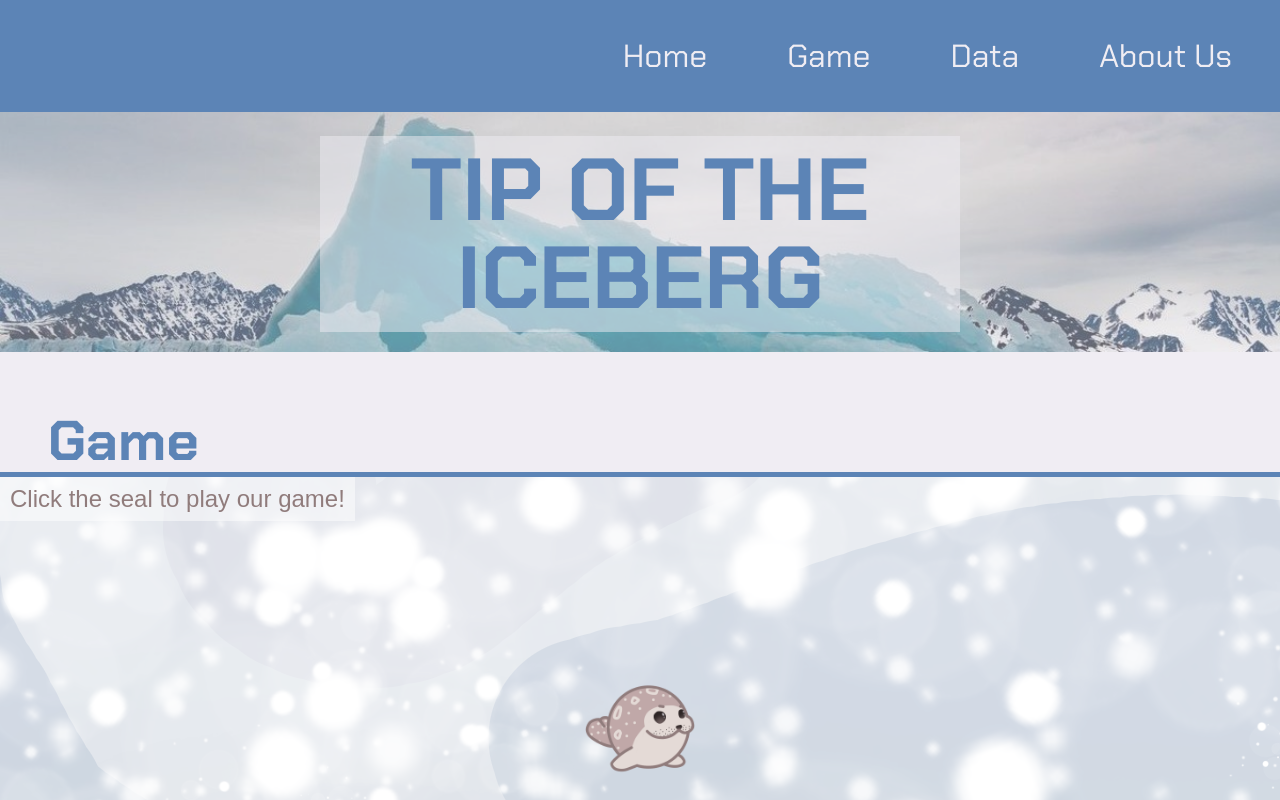
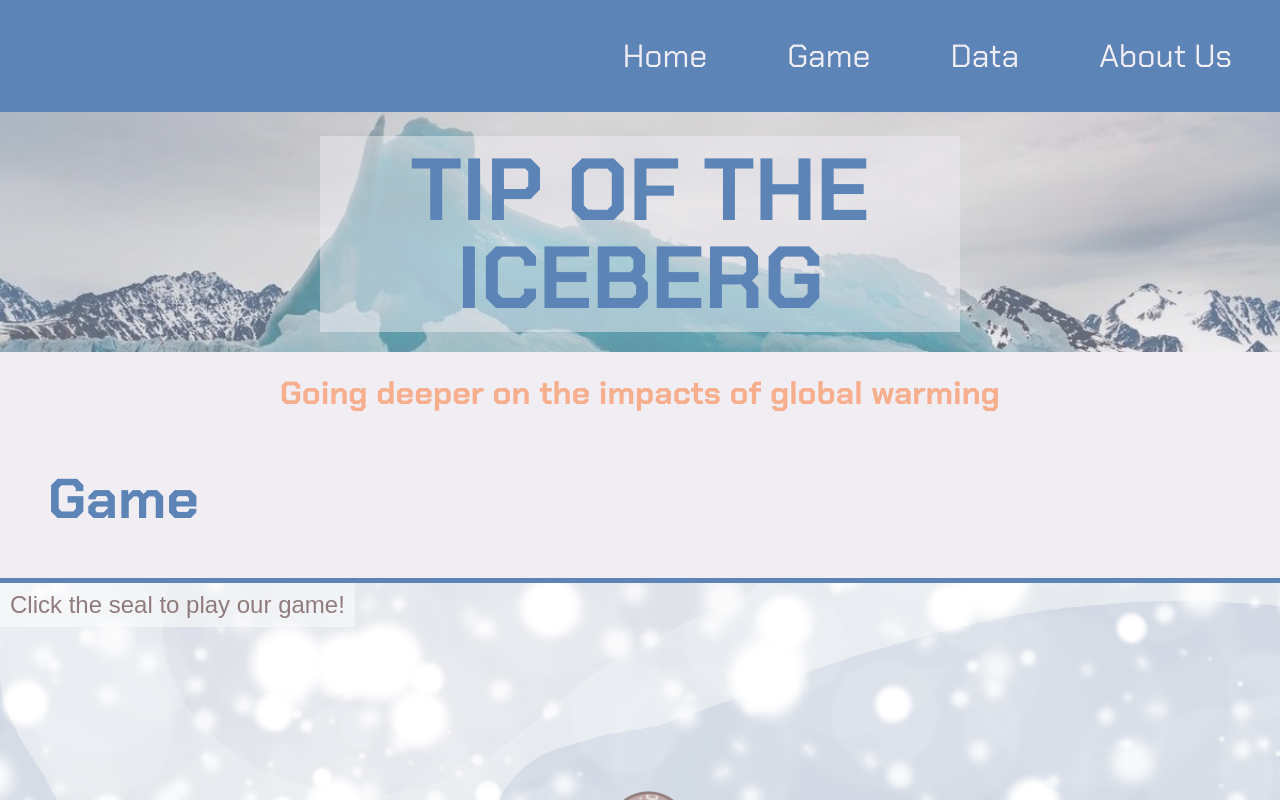
Before and after one commit to E11aW/css481-final-project, a React (Create React App) app: page / in a window 1280 px wide. Shown: the top 800 px of the page. Built offline with nearby package versions, Linux system fonts and the light colour scheme.

Commit message:
Added a few extra details

```diff
--- a/src/pages/about-us/about-us.js
+++ b/src/pages/about-us/about-us.js
@@ -27,7 +27,7 @@ export const AboutUs = () => {
           imageAlt='Ella Williams'
           text='I am an undergraduate student at the University of Washington Bothell working towards a Bachelor of Science in Computer Science and Software Engineering. I work on campus and am a very active member of our campus’s robotics team: TrickFire Robotics. I am well-versed in a wide variety of programming languages, including both frontend and backend.'
           hasButton={false}
-          funFacts={['I have a pet cornsnake', 'I like doing arts and crafts', 'I know what Pokemon is', 'I have loved dragons my entire life', 'I am such a workaholic', 'I am a very chaotic seal', 'I turned everyone into seals', 'I hate deserts, minus cacti of course']}
+          funFacts={['I have a pet cornsnake', 'I like doing arts and crafts', 'I know what Pokemon is', 'I have loved dragons my entire life', 'I am such a workaholic', 'I am a very chaotic seal', 'I turned everyone into seals', 'I hate deserts, minus cacti of course', 'I enjoy mindless wandering', 'Sleep is my biggest priority', 'I love the rain']}
         />
         <TextImage
           imageSource={IshaanSeal}
--- a/src/pages/homepage/home.js
+++ b/src/pages/homepage/home.js
@@ -15,6 +15,7 @@ export const Homepage = () => {
         text='Tip of the Iceberg'
       />
       <MaxWidth>
+        <h3 className='slogan'>Going deeper on the impacts of global warming</h3>
         <h2 className='subheader-need-padding'>Game</h2>
         <SealRoller />
         <h2 className='subheader-need-padding'>Data</h2>
--- a/src/pages/homepage/home.scss
+++ b/src/pages/homepage/home.scss
@@ -1,4 +1,11 @@
 @import '../../variables.scss';
+
+.slogan {
+    text-align: center;
+    color: $SunsetOrange;
+    padding-top: 1rem;
+    font-size: 2rem;
+}
 
 .game-section {
     display: flex;
@@ -13,4 +20,5 @@
 
 .subheader-need-padding {
     padding-top: 3rem;
+    padding-bottom: 3rem;
 }
```
